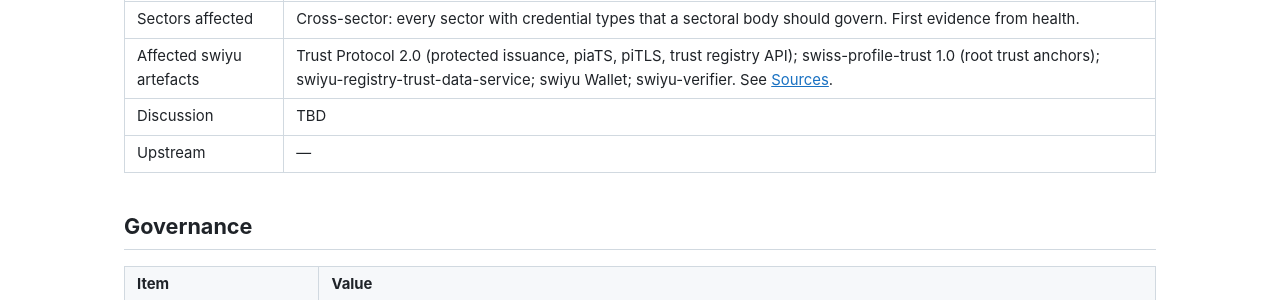
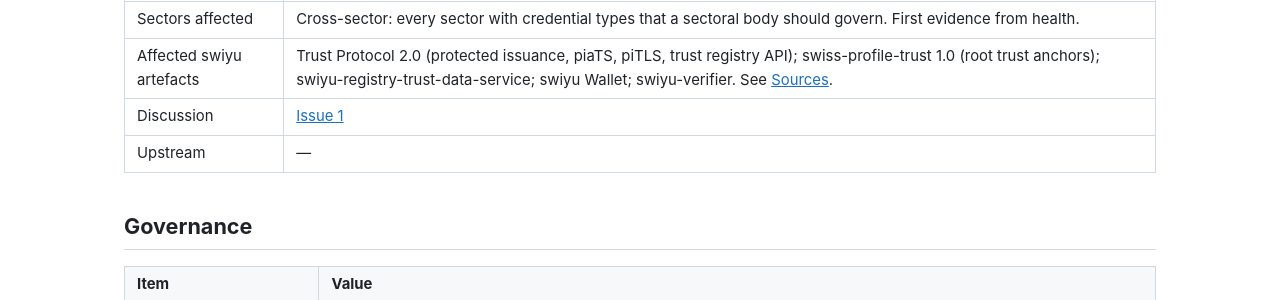
Before and after one commit to DIDAS-swiss/swiyu-change-requests, a Jekyll site: the page built from proposals/0001-sectoral-issuer-authorization.md, in a window 1280 px wide and 900 px high, scrolled down 336 px. Shown: the part 153-453 px from the top of the window. Built offline with Jekyll 4.4.1, drawn with Linux system fonts in a browser that asks for light colours.

Commit message:
CR-0001: link discussion issue

```diff
--- a/proposals/0001-sectoral-issuer-authorization.md
+++ b/proposals/0001-sectoral-issuer-authorization.md
@@ -16,7 +16,7 @@ updated: 2026-11-10
 | Area | trust |
 | Sectors affected | Cross-sector: every sector with credential types that a sectoral body should govern. First evidence from health. |
 | Affected swiyu artefacts | Trust Protocol 2.0 (protected issuance, piaTS, piTLS, trust registry API); swiss-profile-trust 1.0 (root trust anchors); swiyu-registry-trust-data-service; swiyu Wallet; swiyu-verifier. See [Sources](#sources). |
-| Discussion | TBD |
+| Discussion | [Issue 1](https://github.com/DIDAS-swiss/swiyu-change-requests/issues/1) |
 | Upstream | — |
 
 ## Governance
```
